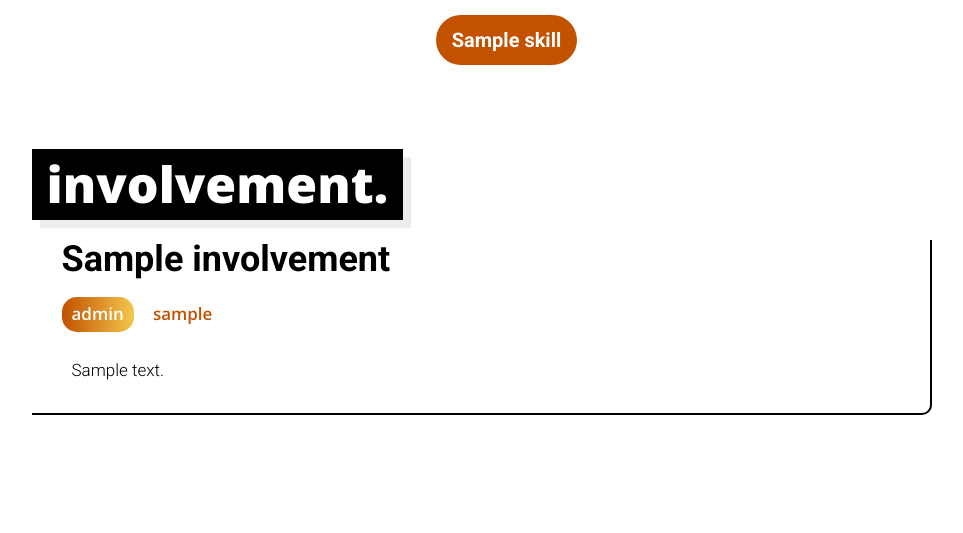
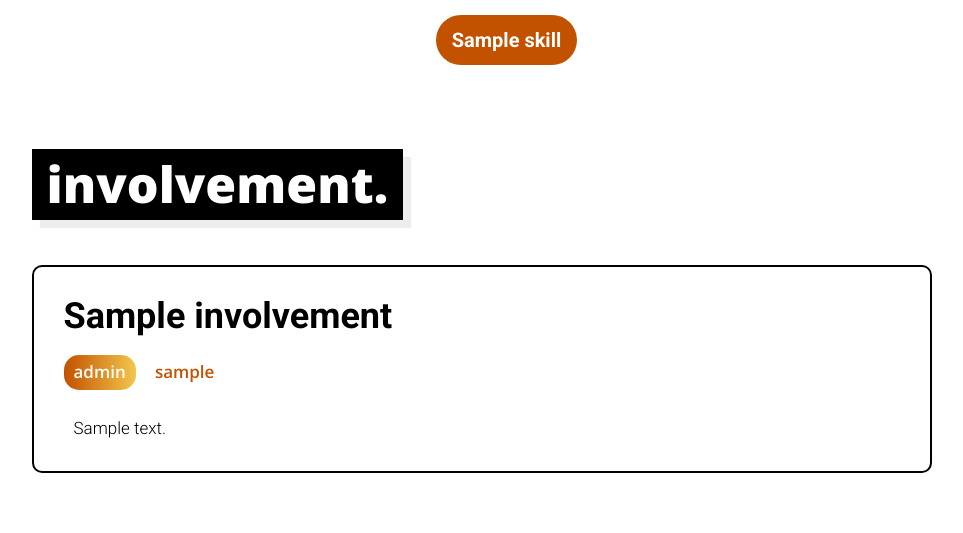
Before and after one commit to cryswang/alter-blog, a Django app: page /cv in a window 1280 px wide. Shown: the part 2257-2790 px from the top of the page, without its empty margins (116-1079 px from the left). Before the commit the page ends 2672 px from the top, so only its background shows below. Run offline with Django 3.2, Linux system fonts and the light colour scheme; tables that the repository leaves empty hold one stand-in row (values such as "Sample post"); some libraries are stand-ins or nearby versions; some web fonts are replaced.

Commit message:
more visual changes

```diff
--- a/blog/static/css/blog.css
+++ b/blog/static/css/blog.css
@@ -457,20 +457,19 @@ h2, h2 a {
 }
 
 .involvement {
-    margin-bottom: 50px;
-    margin-top:20px;
-    padding: 0 30px 10px 30px;
+    margin-bottom: 60px;
+    margin-top:45px;
+    padding: 10px 30px 10px 30px;
     width: 900px;
     height:fit-content;
-    border-bottom:2px solid black;
-    border-right:2px solid black;
-    border-radius: 10px 0px;
+    border:2px solid black;
+    border-radius: 10px 10px;
     transition: 1s;
 }
 
 .involvement h1 {
     font-weight:600;
-    margin-bottom:-3px;
+    margin-bottom:-2px;
 }
 
 .involvement h2{
```
